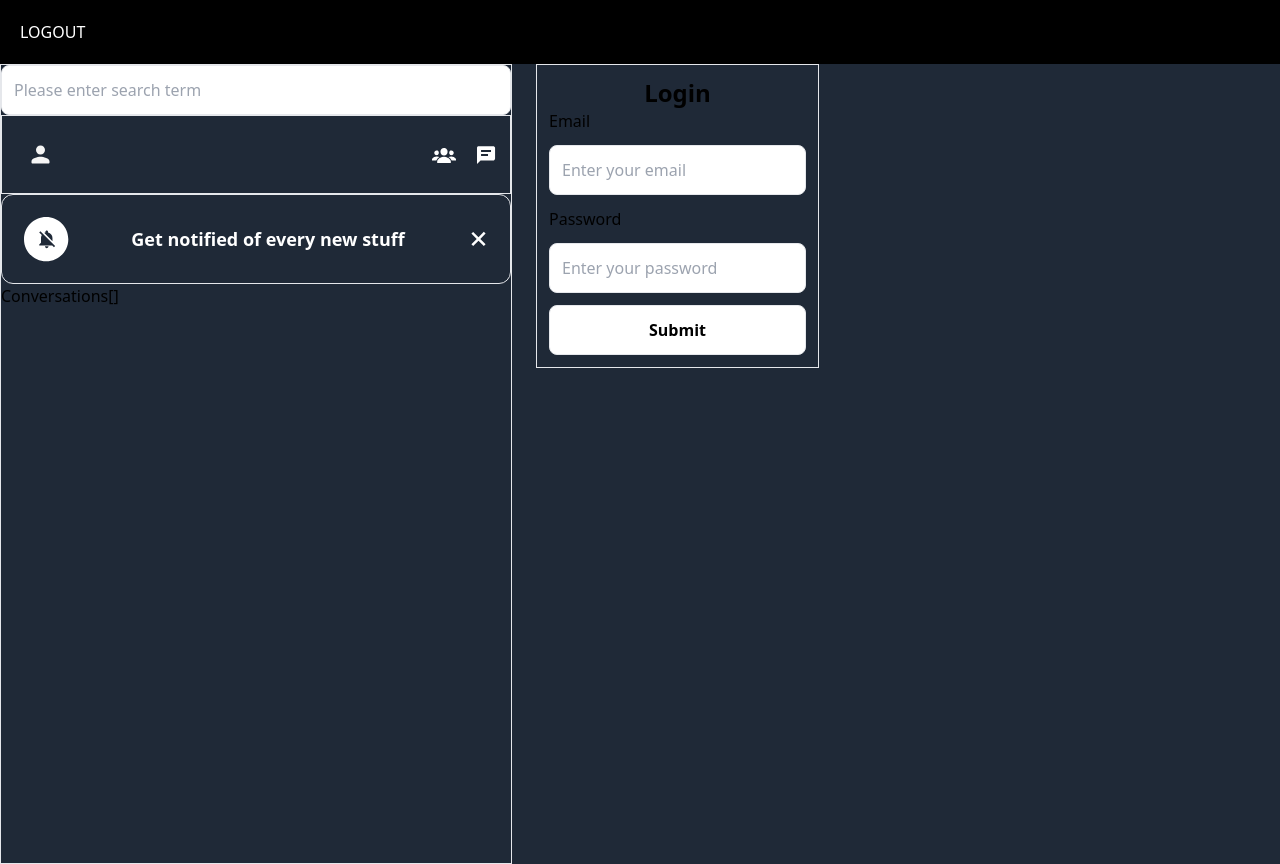
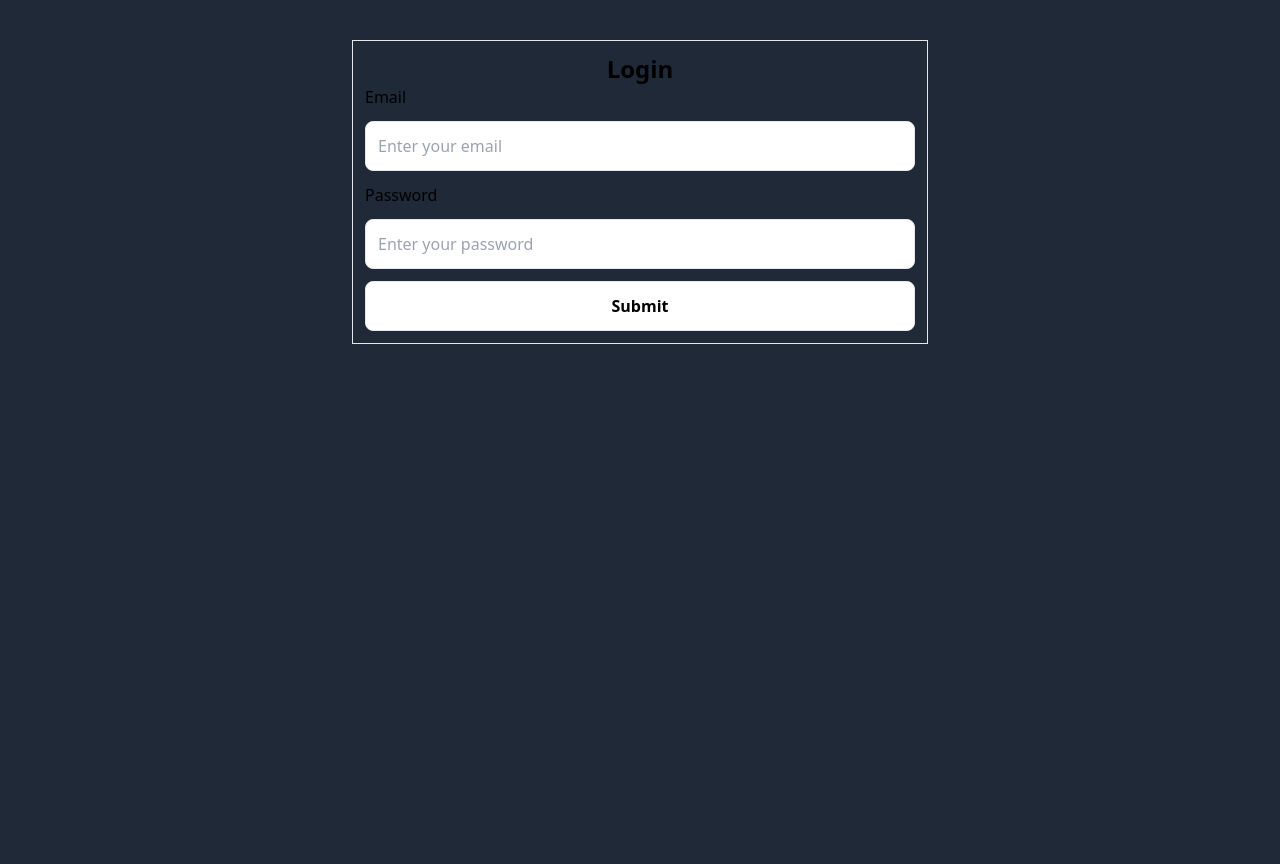
Before and after one commit to amaben2020/whatsapp-clone-fe, a React (Create React App) app: page /login in a window 1280 px wide. After the commit the page ends 800 px from the top, so only its background shows below. Built offline with nearby package versions, Linux system fonts and the light colour scheme.

Commit message:
refactoring sidebar login

```diff
--- a/src/App.js
+++ b/src/App.js
@@ -1,33 +1,27 @@
 import { useSelector } from "react-redux";
-import {
-  Navigate,
-  Route,
-  BrowserRouter as Router,
-  Routes,
-} from "react-router-dom";
+import { Navigate, Route, Routes } from "react-router-dom";
 import "./App.css";
-import PageLayout from "./Layout/PageLayout";
 import * as View from "./Views";
 function App() {
   const { user } = useSelector((state) => state.user);
 
   return (
-    <PageLayout>
     <Routes>
       <Route
         path="/"
         element={user.token ? <View.Home /> : <Navigate to="/login" />}
       />
+
       <Route
         path="/register"
         element={!user.token ? <View.Register /> : <Navigate to="/" />}
       />
       <Route
+        exact
         path="/login"
         element={!user.token ? <View.Login /> : <Navigate to="/" />}
       />
     </Routes>
-    </PageLayout>
   );
 }
 
--- a/src/Layout/PageLayout.jsx
+++ b/src/Layout/PageLayout.jsx
@@ -1,11 +1,13 @@
 import { yupResolver } from "@hookform/resolvers/yup";
 import React from "react";
 import { useForm } from "react-hook-form";
+import { useDispatch } from "react-redux";
 import Conversations from "../Views/Conversations";
 import Input from "../components/Input/Input";
 import Notification from "../components/Notification/Notification";
 import Sidebar from "../components/Sidebar/Sidebar";
 import SidebarHeader from "../components/Sidebar/Sidebar.Header";
+import { logout } from "../redux/features/user/userSlice";
 import { searchSchema } from "../schema/searchSchema";
 
 const PageLayout = ({ children }) => {
@@ -17,12 +19,19 @@ const PageLayout = ({ children }) => {
     resolver: yupResolver(searchSchema),
   });
 
+  const dispatch = useDispatch();
+
   return (
     <div>
       <header className="block w-full p-5 text-white bg-black">
-        <nav>LOGOUT</nav>
+        <button
+          onClick={() => dispatch(logout())}
+          className="p-3 border rounded-lg"
+        >
+          Logout
+        </button>
       </header>
-      <div className="flex min-h-screen bg-gray-800 gap-x-6">
+      <div className="flex min-h-screen gap-x-6">
         <aside className="w-[40%] border ">
           <Sidebar
             input={
--- a/src/Views/Conversations.jsx
+++ b/src/Views/Conversations.jsx
@@ -1,32 +1,3 @@
-// import React, { useEffect } from "react";
-// import { useDispatch, useSelector } from "react-redux";
-// import { useNavigate } from "react-router-dom";
-// import { getConversations } from "../redux/features/chat/chatSlice";
-// const Conversations = () => {
-//   const data = useSelector((state) => state);
-//   const dispatch = useDispatch();
-//   const navigate = useNavigate();
-//   console.log("chat", data.chat);
-
-//   useEffect(() => {
-//     if (data.user.user.token) {
-//       dispatch(getConversations(data.user.user.token));
-
-//       if (data.chat?.error.includes("Rejected")) {
-//         navigate("/login");
-//       }
-//     }
-//   }, [data.chat.error, data.user.user.token, dispatch, navigate]);
-//   return (
-//     <div>
-//       Conversations
-//       {JSON.stringify(data.chat.conversations)}
-//     </div>
-//   );
-// };
-
-// export default Conversations;
-
 import React, { useEffect } from "react";
 import { useDispatch, useSelector } from "react-redux";
 import { useNavigate } from "react-router-dom";
@@ -55,8 +26,22 @@ const Conversations = () => {
 
   return (
     <div>
-      Conversations
-      {JSON.stringify(chat.conversations)}
+      <div className="p-3 border gap-y-3">
+        <div className="flex items-center gap-x-4">
+          <img
+            src={chat.conversations.data?.users[1]?.picture}
+            alt=""
+            srcset=""
+            className="w-10 h-6 border rounded-2xl"
+          />
+          <h3> {chat.conversations?.data?.users[1].name} </h3>
+        </div>
+
+        <p className="block">
+          {" "}
+          {chat.conversations.data?.latestMessage.message}
+        </p>
+      </div>
     </div>
   );
 };
--- a/src/Views/Home.jsx
+++ b/src/Views/Home.jsx
@@ -1,18 +1,14 @@
 import React from "react";
-import { useDispatch } from "react-redux";
-import { logout } from "../redux/features/user/userSlice";
+
+import Sidebar from "../components/Sidebar/Sidebar";
+
+import PageLayout from "./../Layout/PageLayout";
+
 const Home = () => {
-  const dispatch = useDispatch();
-
   return (
-    <div>
-      <button
-        onClick={() => dispatch(logout())}
-        className="p-3 border rounded-lg"
-      >
-        Logout
-      </button>
-    </div>
+    <PageLayout>
+      <Sidebar />
+    </PageLayout>
   );
 };
 
--- a/src/index.css
+++ b/src/index.css
@@ -3,6 +3,9 @@
 @tailwind utilities;
 
 @layer base {
+  body {
+    @apply bg-gray-800 p-10;
+  }
   h2 {
     @apply text-2xl font-bold;
   }
```
Lines whose indentation alone changed are shown as unchanged.
